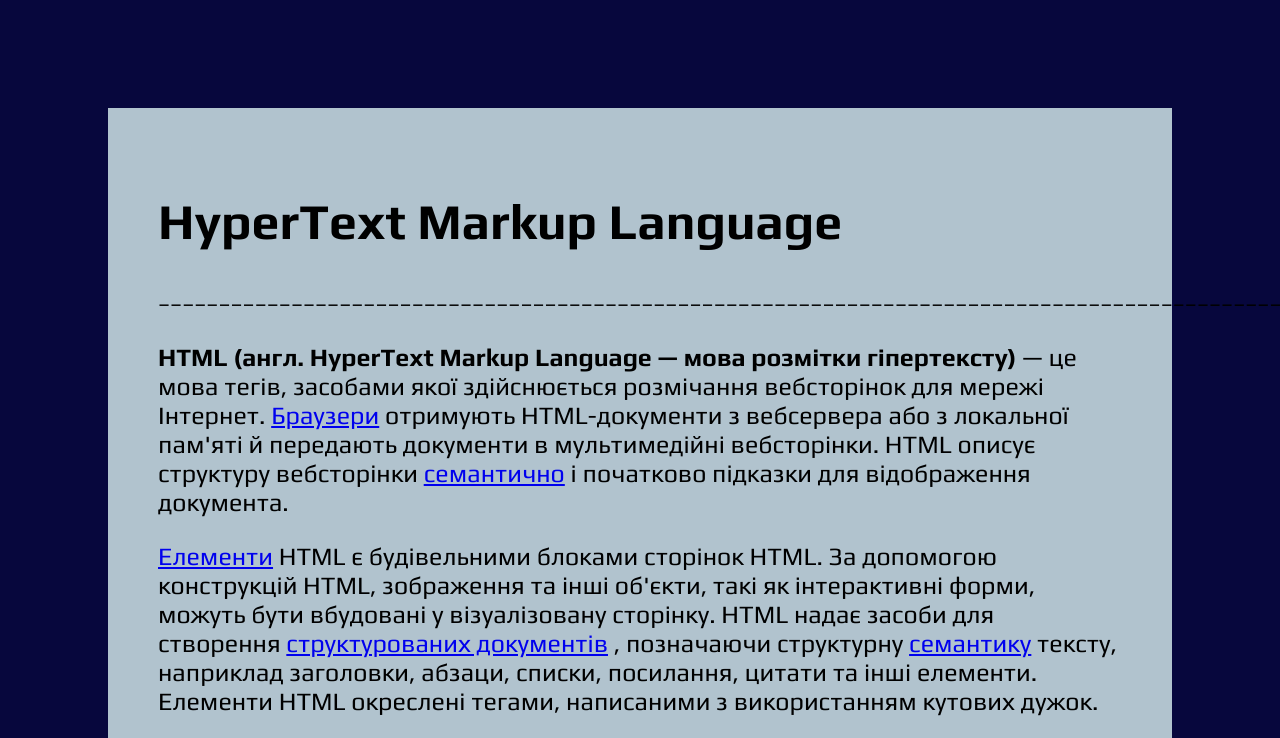
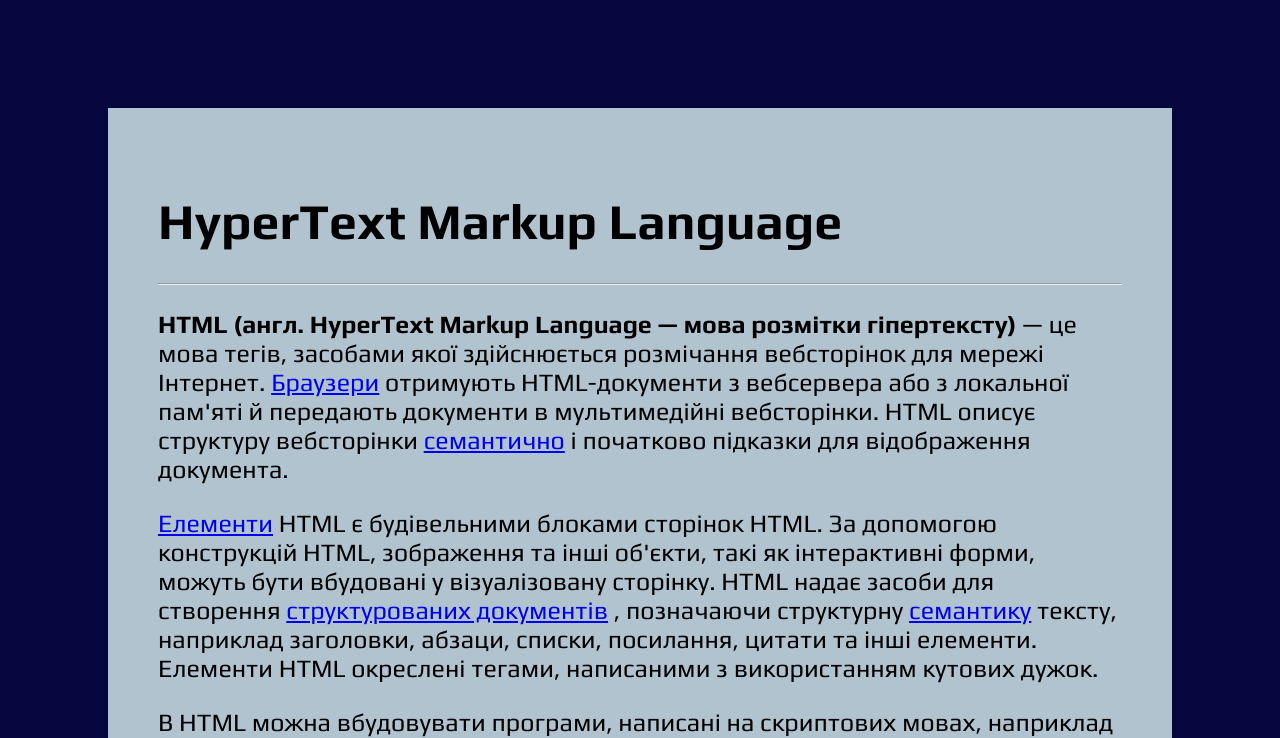
Before and after one commit to olena-kalitovska/Killer-Frost-HW, a plain HTML site: page HW-2-HTML/index.html in a window 1280 px wide. Shown: the top 738 px of the page. Drawn offline with Linux system fonts and the light colour scheme.

Commit message:
made adjustments to line 20, 120-150

```diff
--- a/HW-2-HTML/index.html
+++ b/HW-2-HTML/index.html
@@ -17,7 +17,7 @@
         <div class="Substrate">
             <!--Page theme-->
             <header>
-                <span><h1> HyperText Markup Language</h1><sup>_______________________________________________________________________________________________________________</sup></span>
+                <h1> HyperText Markup Language</h1><hr></hr>
                     <p><strong> HTML (англ. HyperText Markup Language — мова розмітки гіпертексту) </strong> — це мова тегів, засобами якої здійснюється
                         розмічання вебсторінок для мережі Інтернет. <a href="https://uk.wikipedia.org/wiki/%D0%91%D1%80%D0%B0%D1%83%D0%B7%D0%B5%D1%80">Браузери</a> отримують HTML-документи з вебсервера або з локальної пам'яті й
                         передають документи в мультимедійні вебсторінки. HTML описує структуру вебсторінки <a href="https://uk.wikipedia.org/wiki/%D0%A1%D0%B5%D0%BC%D0%B0%D0%BD%D1%82%D0%B8%D1%87%D0%BD%D0%B0_%D0%BC%D0%B5%D1%80%D0%B5%D0%B6%D0%B0">семантично</a> і початково підказки для
```
Lines whose indentation alone changed are shown as unchanged.
